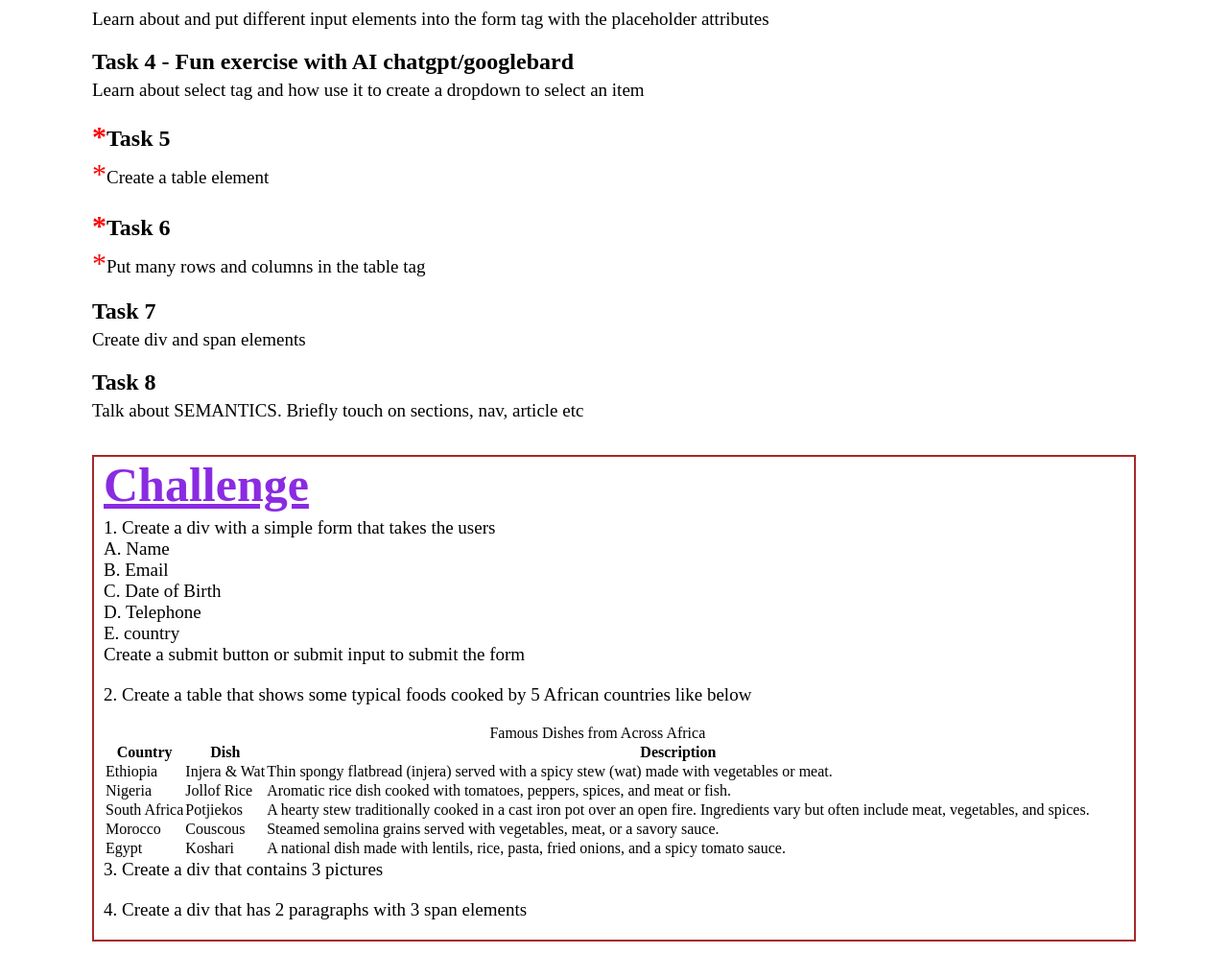
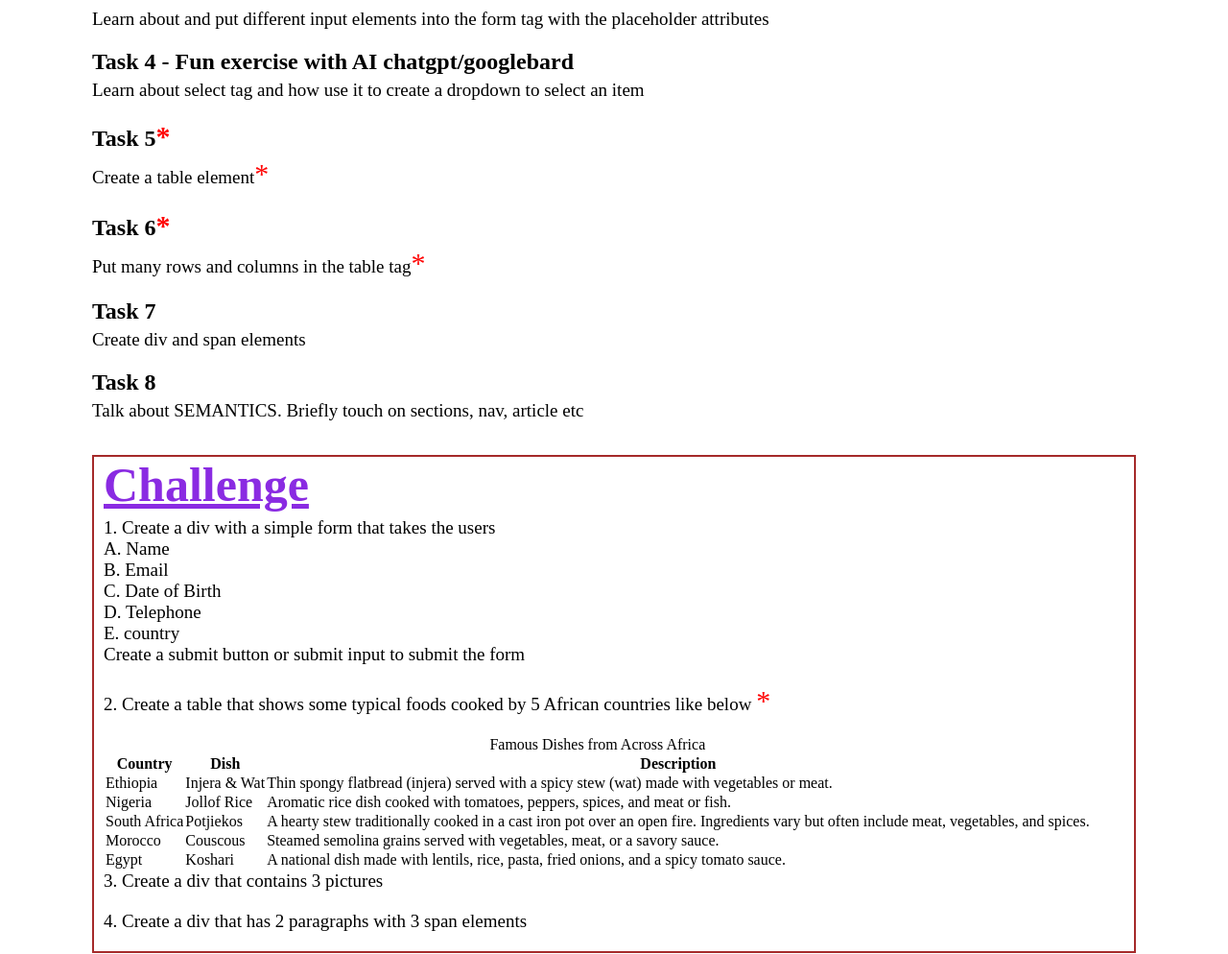
Before and after one commit to ElpeAJ/T4G_HTML_Elements_Part-2, a plain HTML site: page index.html in a window 1280 px wide. Shown: the part 280-1274 px from the top of the page at 96% size. Drawn offline with Linux system fonts and the light colour scheme.

Commit message:
Change the position of my asteriks and made one more task tentative

```diff
--- a/index.html
+++ b/index.html
@@ -17,10 +17,10 @@
       <p>Learn about and put different input elements into the form tag with the placeholder attributes</p>
       <h3>Task 4 - Fun exercise with AI chatgpt/googlebard</h3>
       <p>Learn about select tag and how use it to create a dropdown to select an item</p>
-      <h3><span class="red">*</span>Task 5</h3>
-      <p><span class="red">*</span>Create a table element</p>
-      <h3><span class="red">*</span>Task 6</h3>
-      <p><span class="red">*</span>Put many rows and columns in the table tag</p>
+      <h3>Task 5<span class="red">*</span></h3>
+      <p>Create a table element<span class="red">*</span></p>
+      <h3>Task 6<span class="red">*</span></h3>
+      <p>Put many rows and columns in the table tag<span class="red">*</span></p>
       <h3>Task 7</h3>
       <p>Create div and span elements</p>
       <h3>Task 8</h3>
@@ -36,7 +36,7 @@
           D. Telephone<br />
           E. country<br />
           Create a submit button or submit input to submit the form
-        <p>2. Create a table that shows some typical foods cooked by 5 African countries like below</p>
+        <p>2. Create a table that shows some typical foods cooked by 5 African countries like below <span class="red">*</span></p>
           <table>
             <caption>Famous Dishes from Across Africa</caption>
             <thead>
```
